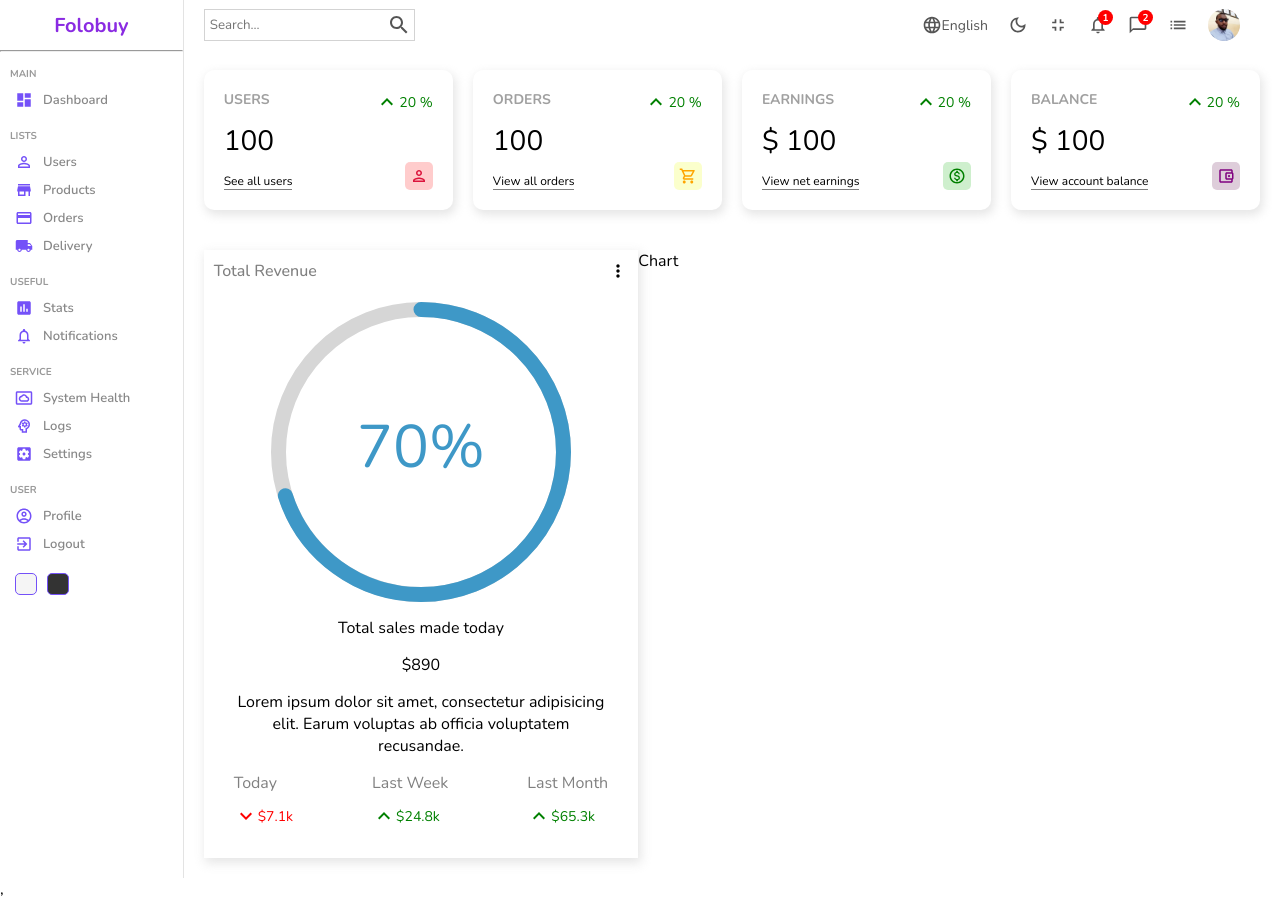
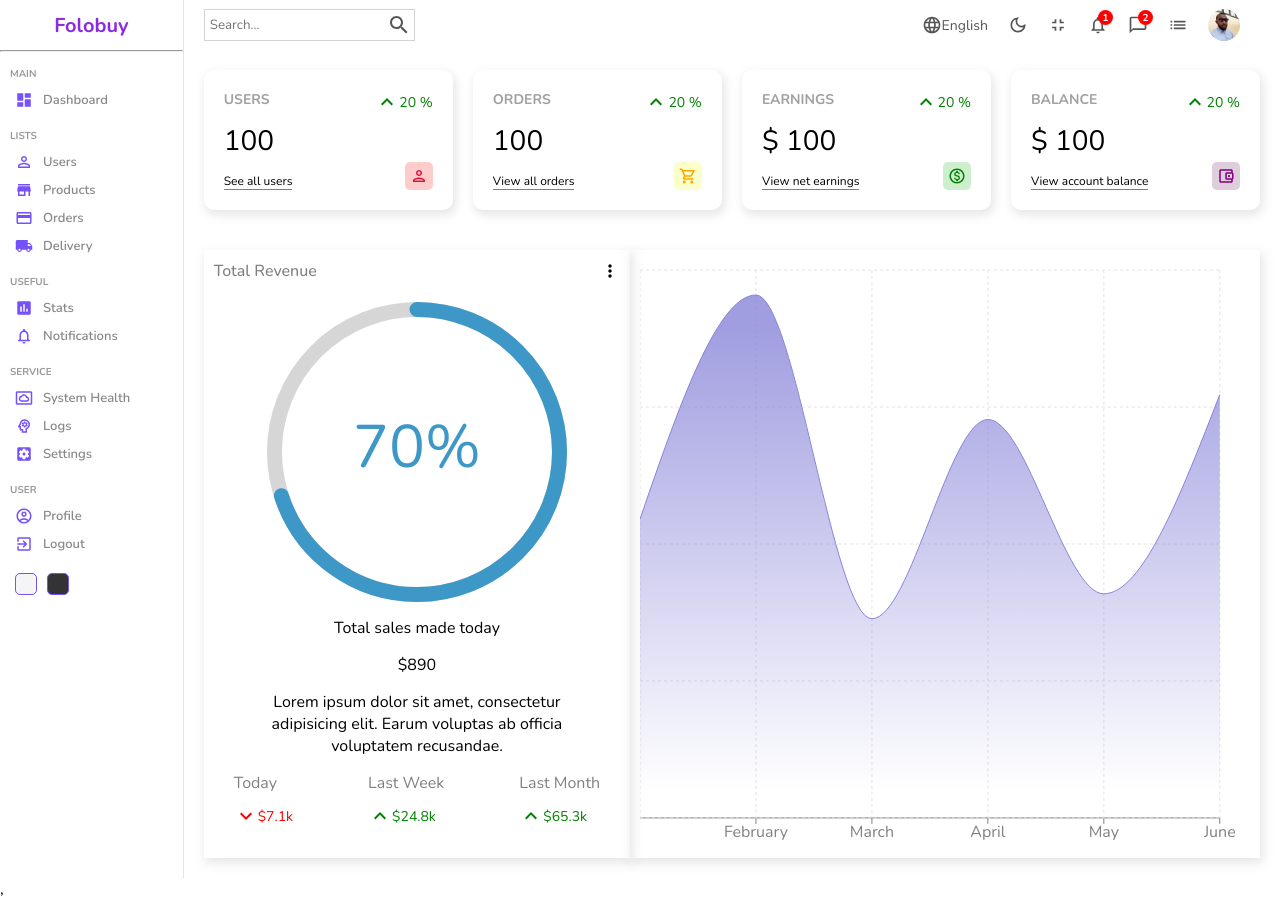
Before and after one commit to SolomonOjigbo/folobuy-admin-dashboard, a React (Create React App) app: page / in a window 1280 px wide. Built offline with nearby package versions, Linux system fonts and the light colour scheme.

Commit message:
Added Chart component and displayed graph data using recharts

```diff
--- a/package.json
+++ b/package.json
@@ -16,6 +16,7 @@
 		"react-dom": "^18.0.0",
 		"react-router-dom": "^6.2.2",
 		"react-scripts": "5.0.0",
+		"recharts": "^2.1.15",
 		"sass": "^1.55.0",
 		"web-vitals": "^2.1.0"
 	},
--- a/src/components/Chart/Chart.jsx
+++ b/src/components/Chart/Chart.jsx
@@ -1,8 +1,55 @@
 import React from "react";
 import "./Chart.scss";
 
-const Chart = () => {
-	return <div className="chart">Chart</div>;
+import {
+	AreaChart,
+	Area,
+	XAxis,
+	CartesianGrid,
+	Tooltip,
+	ResponsiveContainer,
+} from "recharts";
+
+const data = [
+	{ name: "January", Total: 1200 },
+	{ name: "February", Total: 2100 },
+	{ name: "March", Total: 800 },
+	{ name: "April", Total: 1600 },
+	{ name: "May", Total: 900 },
+	{ name: "June", Total: 1700 },
+];
+
+const Chart = ({ aspect, title }) => {
+	return (
+		<div className="chart">
+			<div className="title">{title}</div>
+			<ResponsiveContainer width="100%" aspect={aspect}>
+				<AreaChart
+					width={730}
+					height={250}
+					data={data}
+					margin={{ top: 10, right: 30, left: 0, bottom: 0 }}
+				>
+					<defs>
+						<linearGradient id="total" x1="0" y1="0" x2="0" y2="1">
+							<stop offset="5%" stopColor="#8884d8" stopOpacity={0.8} />
+							<stop offset="95%" stopColor="#8884d8" stopOpacity={0} />
+						</linearGradient>
+					</defs>
+					<XAxis dataKey="name" stroke="gray" />
+					<CartesianGrid strokeDasharray="3 3" className="chartGrid" />
+					<Tooltip />
+					<Area
+						type="monotone"
+						dataKey="Total"
+						stroke="#8884d8"
+						fillOpacity={1}
+						fill="url(#total)"
+					/>
+				</AreaChart>
+			</ResponsiveContainer>
+		</div>
+	);
 };
 
 export default Chart;
--- a/src/components/Chart/Chart.scss
+++ b/src/components/Chart/Chart.scss
@@ -1,4 +1,16 @@
 .chart {
 	display: flex;
 	flex: 3;
+	-webkit-box-shadow: 2px 4px 10px 1px rgba(0, 0, 0, 0.47);
+	box-shadow: 2px 4px 10px 1px rgba(201, 201, 201, 0.47);
+	padding: 10px;
+	color: gray;
+
+	.title {
+		margin-bottom: 20px;
+	}
+
+	.chartGrid {
+		stroke: rgb(228, 225, 225);
+	}
 }
```
Also changed, not shown: 1 other file (tests, documents, lock files or other folders).
